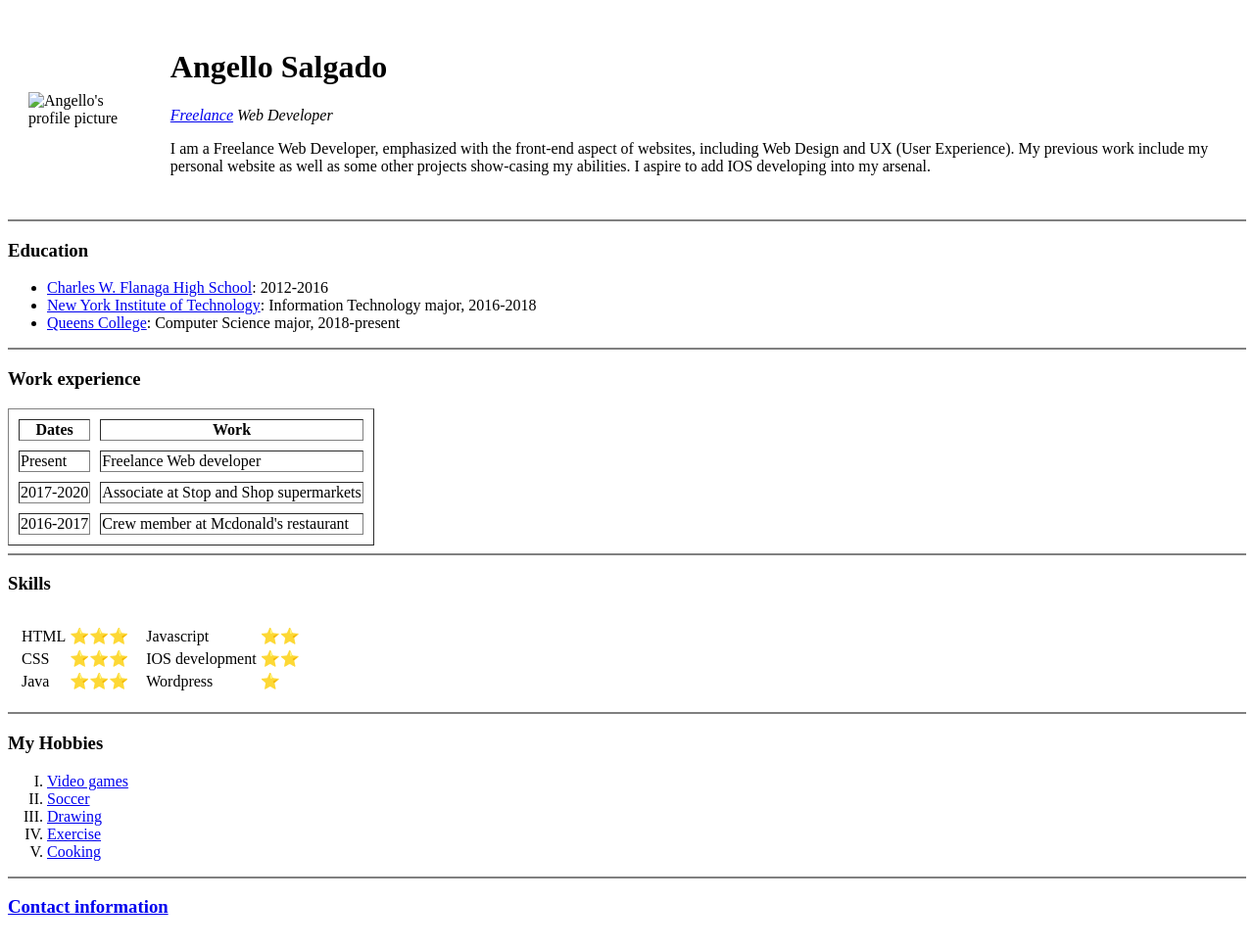
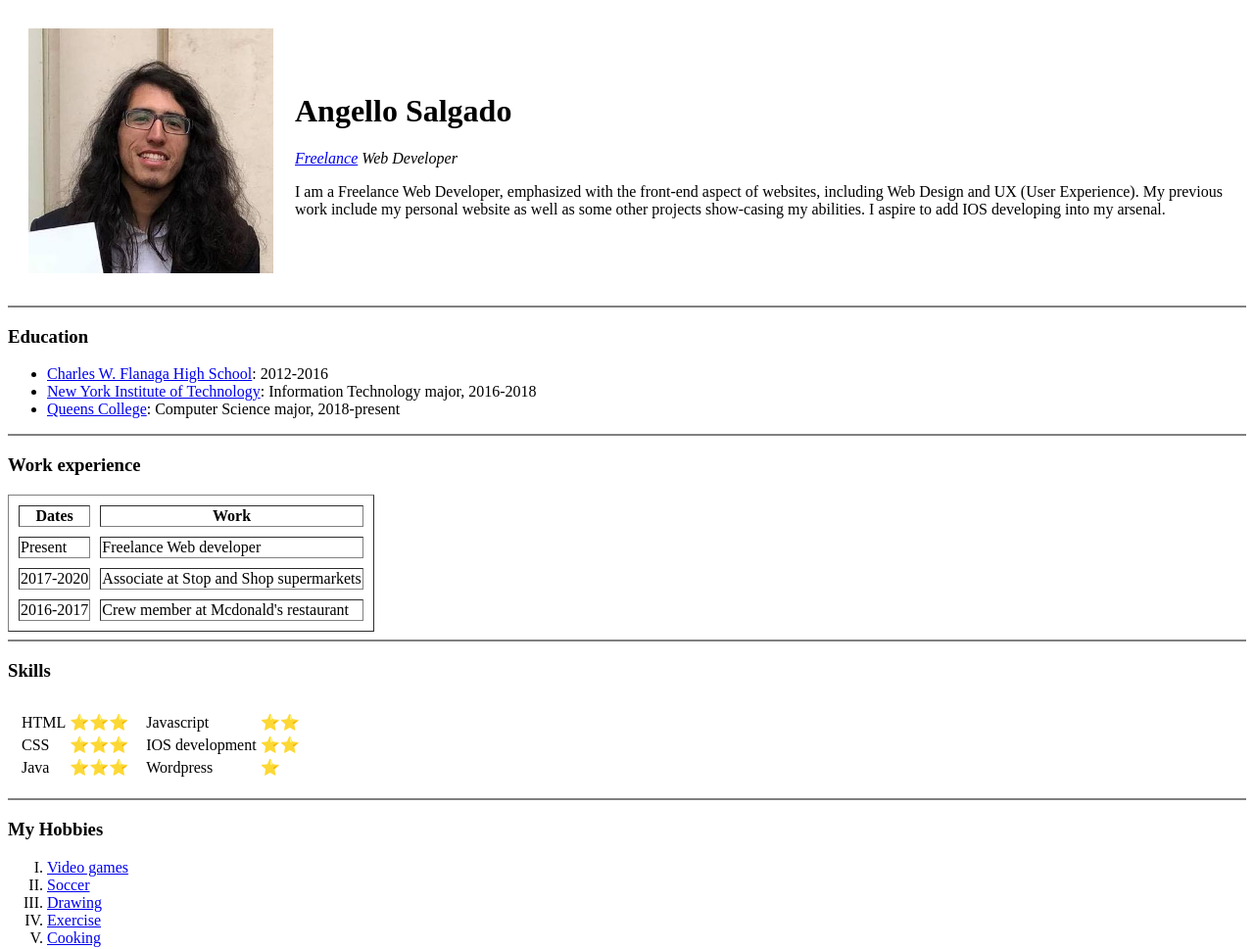
Before and after one commit to Angebo1/cv, a plain HTML site: page index.html in a window 1280 px wide. Shown: the top 969 px of the page at 98% size. Drawn offline with Linux system fonts and the light colour scheme.

Commit message:
Update index.html

```diff
--- a/index.html
+++ b/index.html
@@ -9,7 +9,7 @@
 <body>
   <table cellspacing=20>
     <tr>
-      <td> <img src="Profile Pic.jpg" alt="Angello's profile picture" style="width:250px;height:250px;">
+      <td> <img src="images/Profile Pic.jpg" alt="Angello's profile picture" style="width:250px;height:250px;">
       </td>
       <td>
         <h1> Angello Salgado</h1>
```
